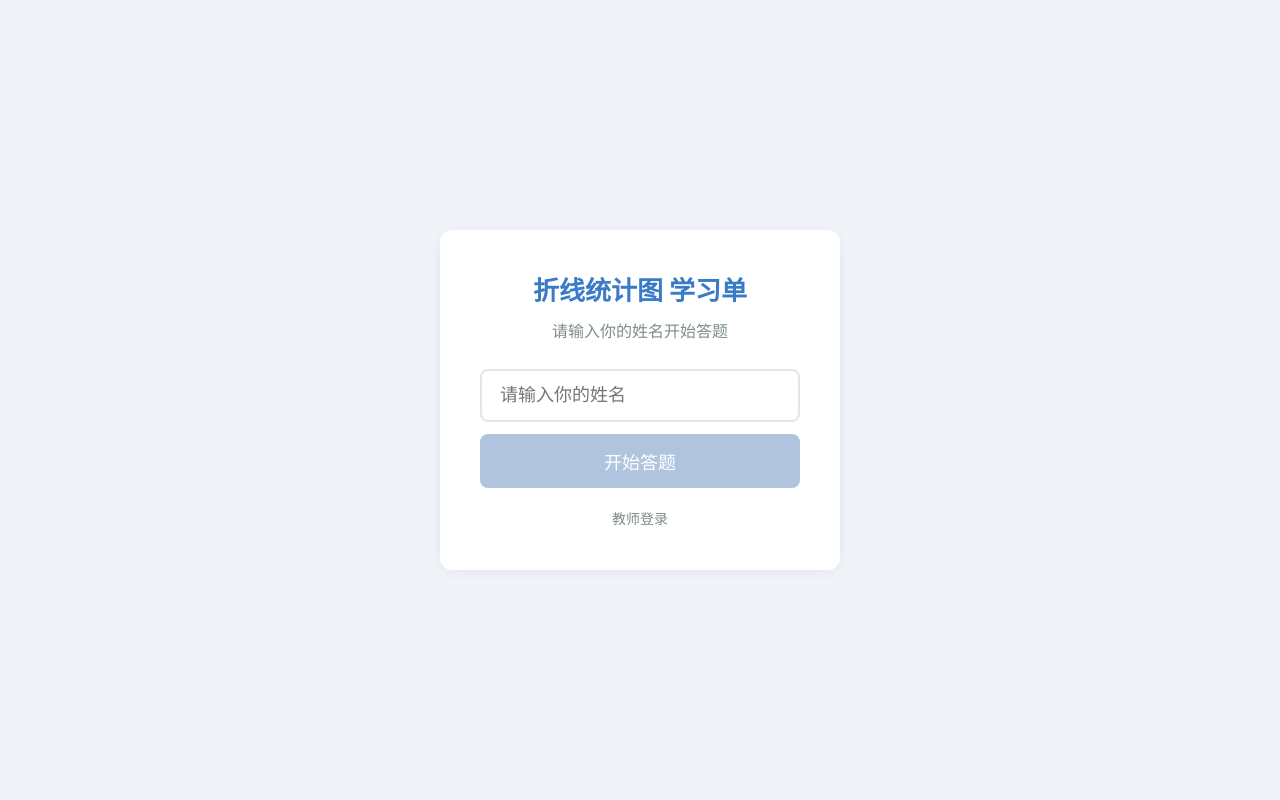
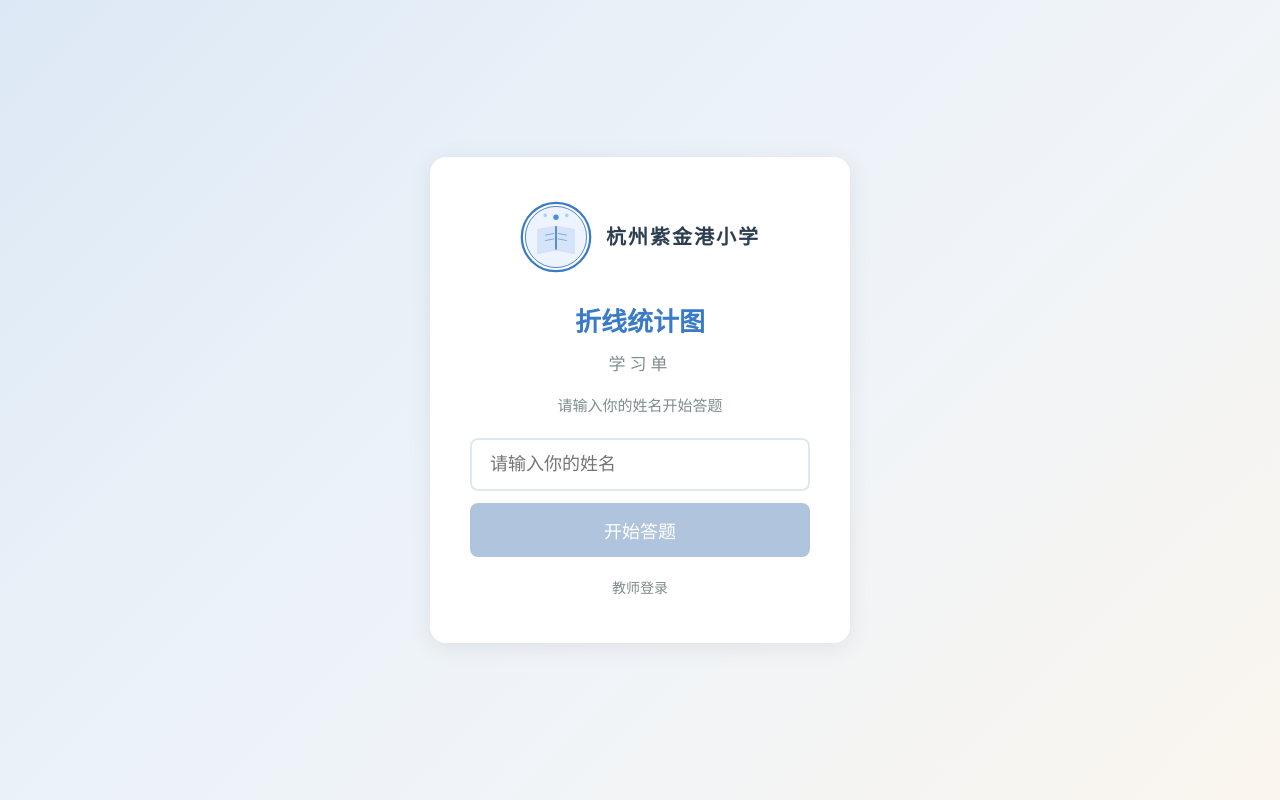
Before and after one commit to cxing/students_action_summary, a Vue app in the folder frontend/: page / in a window 1280 px wide. Built offline with nearby package versions, Linux system fonts and the light colour scheme.

Commit message:
feat: add school logo and beautify student login page

```diff
--- a/frontend/src/style.css
+++ b/frontend/src/style.css
@@ -24,9 +24,22 @@ body {
 }
 
 /* Login pages */
-.login-container { display: flex; align-items: center; justify-content: center; min-height: 100vh; padding: 20px; }
-.login-card { background: var(--card-bg); border-radius: var(--radius); box-shadow: var(--shadow); padding: 40px; width: 100%; max-width: 400px; text-align: center; }
+.login-container,
+.login-page { display: flex; align-items: center; justify-content: center; min-height: 100vh; padding: 20px; }
+.login-page { background: linear-gradient(135deg, #dce8f5 0%, #e8f0f8 30%, #f0f4f8 60%, #faf5ee 100%); }
+.login-card { background: var(--card-bg); border-radius: 16px; box-shadow: 0 4px 24px rgba(0, 0, 0, 0.08); padding: 44px 40px; width: 100%; max-width: 420px; text-align: center; }
 .login-card h1 { font-size: 26px; margin-bottom: 8px; color: var(--primary-dark); }
+
+/* School Branding */
+.school-brand { display: flex; align-items: center; justify-content: center; gap: 14px; margin-bottom: 28px; }
+.school-logo { flex-shrink: 0; }
+.school-name { font-size: 20px; font-weight: 700; color: #2c3e50; letter-spacing: 2px; }
+
+.page-title { font-size: 26px; font-weight: 700; color: var(--primary-dark); margin-bottom: 2px; }
+.page-subtitle { font-size: 17px; color: var(--text-secondary); margin-bottom: 16px; letter-spacing: 4px; }
+.login-hint { color: var(--text-secondary); font-size: 15px; margin-bottom: 20px; }
+.login-form { text-align: center; }
+
 .subtitle { color: var(--text-secondary); font-size: 16px; margin-bottom: 24px; }
 .name-input { width: 100%; padding: 14px 18px; border: 2px solid var(--border); border-radius: 8px; font-size: 18px; margin-bottom: 12px; outline: none; transition: border-color 0.2s; }
 .name-input:focus { border-color: var(--primary); }
--- a/frontend/src/views-student/StudentLogin.vue
+++ b/frontend/src/views-student/StudentLogin.vue
@@ -1,15 +1,47 @@
 <template>
-  <div class="login-container">
+  <div class="login-page">
     <div class="login-card">
-      <h1>折线统计图 学习单</h1>
-      <p class="subtitle">请输入你的姓名开始答题</p>
-      <form @submit.prevent="handleLogin">
-        <input v-model="name" type="text" placeholder="请输入你的姓名" class="name-input" autocomplete="off" />
+      <!-- 学校 Logo 区 -->
+      <div class="school-brand">
+        <svg class="school-logo" viewBox="0 0 80 80" width="72" height="72">
+          <!-- 外圆 -->
+          <circle cx="40" cy="40" r="38" fill="none" stroke="#3a7bc8" stroke-width="2.5"/>
+          <circle cx="40" cy="40" r="34" fill="#eef4ff" stroke="#3a7bc8" stroke-width="1"/>
+          <!-- 打开的书 -->
+          <path d="M20 32 L40 28 L60 32 L60 58 L40 54 L20 58 Z" fill="#4a90d9" opacity="0.15" stroke="#3a7bc8" stroke-width="1.8" stroke-linejoin="round"/>
+          <line x1="40" y1="28" x2="40" y2="54" stroke="#3a7bc8" stroke-width="1.8"/>
+          <!-- 书本横线 -->
+          <line x1="28" y1="38" x2="38" y2="36" stroke="#3a7bc8" stroke-width="1" opacity="0.6"/>
+          <line x1="28" y1="44" x2="38" y2="42" stroke="#3a7bc8" stroke-width="1" opacity="0.6"/>
+          <line x1="42" y1="36" x2="52" y2="38" stroke="#3a7bc8" stroke-width="1" opacity="0.6"/>
+          <line x1="42" y1="42" x2="52" y2="44" stroke="#3a7bc8" stroke-width="1" opacity="0.6"/>
+          <!-- 顶部装饰 -->
+          <circle cx="40" cy="18" r="3" fill="#4a90d9"/>
+          <circle cx="28" cy="16" r="2" fill="#7ab8f5" opacity="0.6"/>
+          <circle cx="52" cy="16" r="2" fill="#7ab8f5" opacity="0.6"/>
+        </svg>
+        <div class="school-name">杭州紫金港小学</div>
+      </div>
+
+      <h1 class="page-title">折线统计图</h1>
+      <p class="page-subtitle">学习单</p>
+      <p class="login-hint">请输入你的姓名开始答题</p>
+
+      <form @submit.prevent="handleLogin" class="login-form">
+        <input
+          v-model="name"
+          type="text"
+          placeholder="请输入你的姓名"
+          class="name-input"
+          autocomplete="off"
+        />
         <button type="submit" class="btn-primary" :disabled="!name.trim() || loading">
           {{ loading ? '登录中...' : '开始答题' }}
         </button>
       </form>
+
       <p v-if="error" class="error">{{ error }}</p>
+
       <div class="teacher-link">
         <router-link to="/teacher">教师登录</router-link>
       </div>
```
